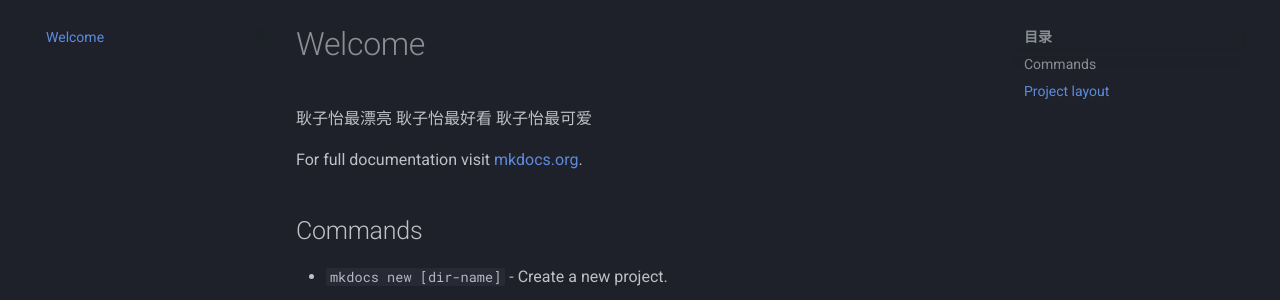
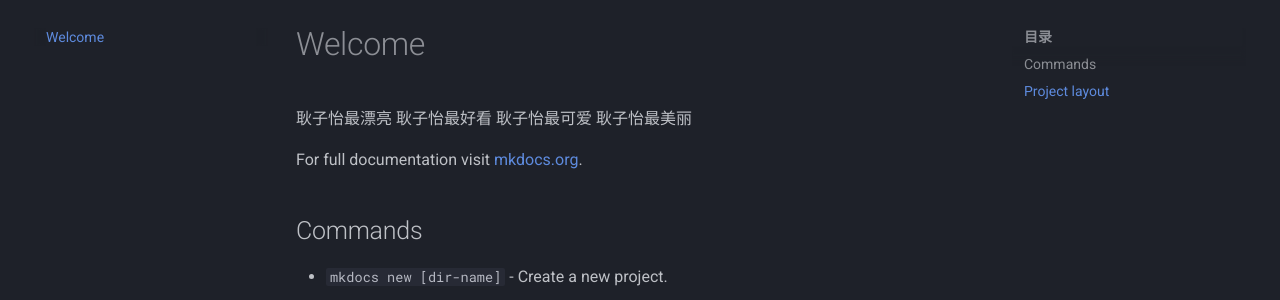
Before and after one commit to Evan2you/Evan2you.github.io, an MkDocs documentation site: the page built from docs/index.md, in a window 1280 px wide. Shown: the part 122-422 px from the top of the page. Built offline with MkDocs 1.6.1 and Material for MkDocs 9.7.7, drawn with Linux system fonts in a browser that asks for light colours.

Commit message:
Update index.md

```diff
--- a/docs/index.md
+++ b/docs/index.md
@@ -3,6 +3,7 @@
 耿子怡最漂亮
 耿子怡最好看
 耿子怡最可爱
+耿子怡最美丽
 
 For full documentation visit [mkdocs.org](https://www.mkdocs.org).
 
```
